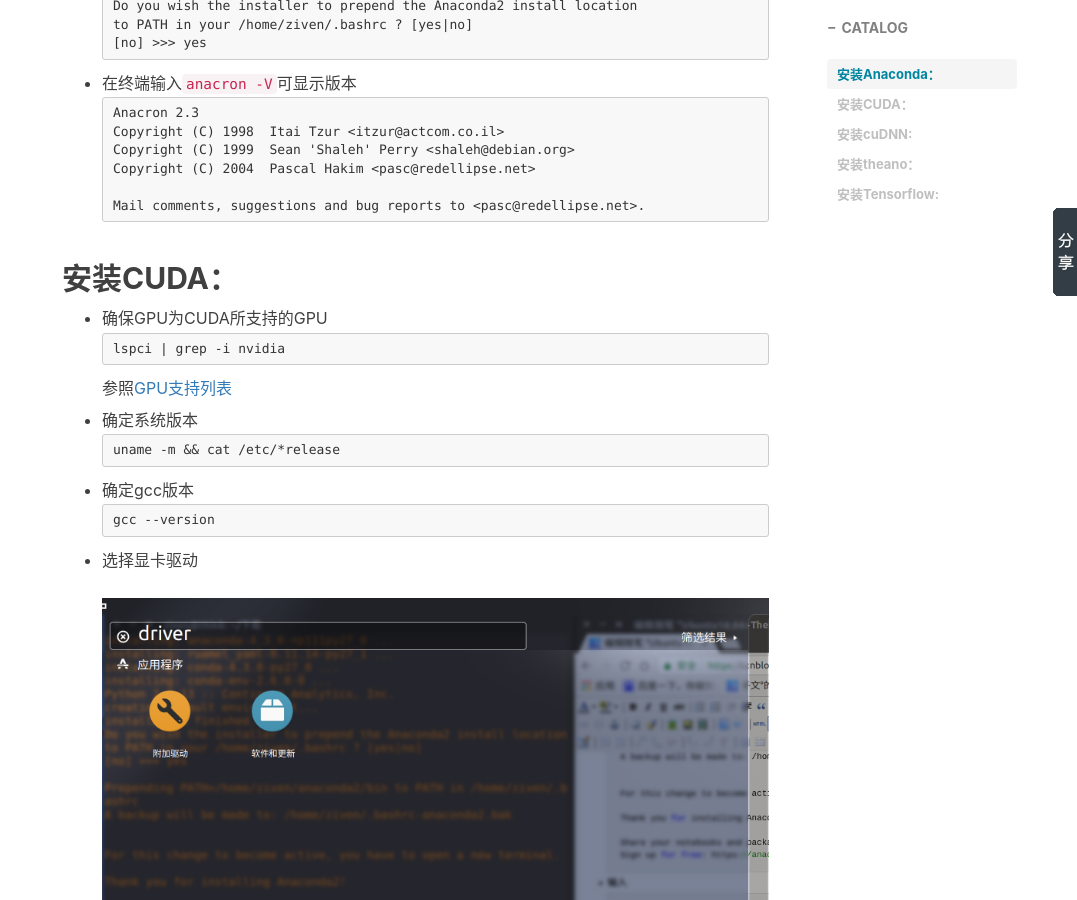
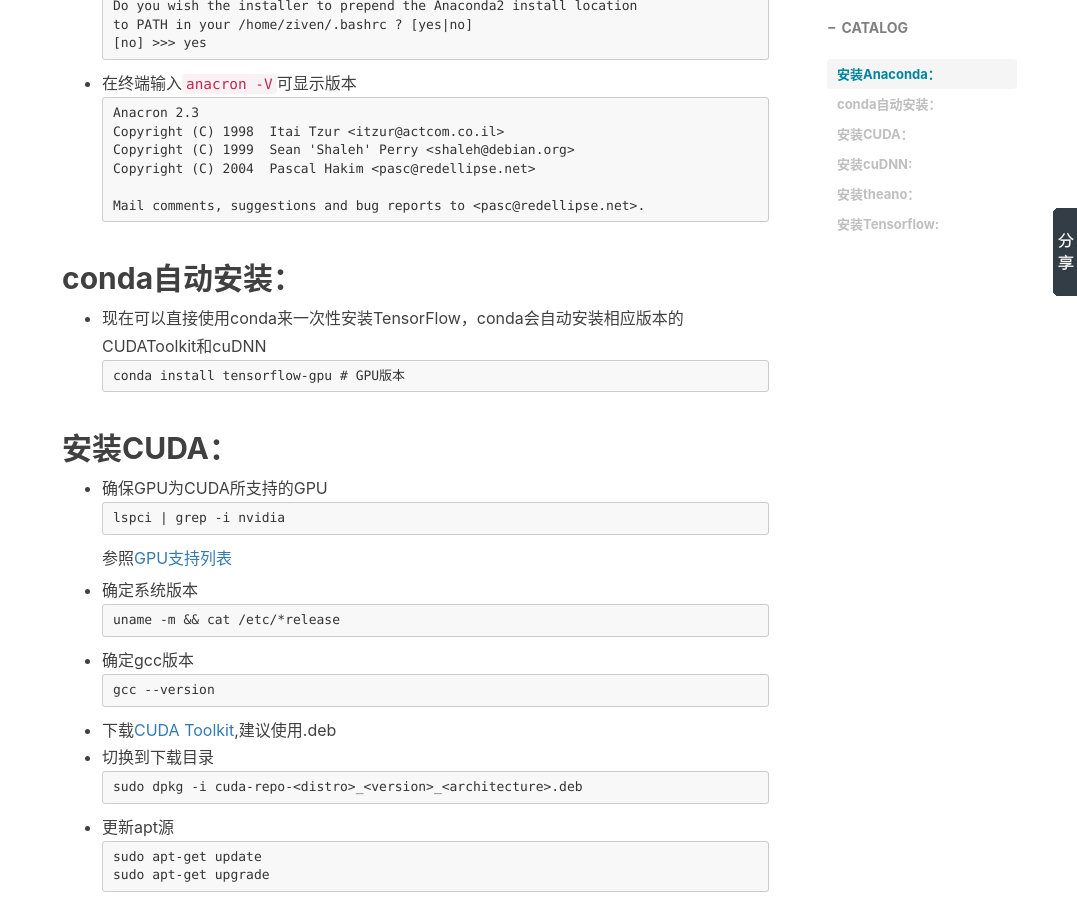
Before and after one commit to zivenyang/zivenyang.github.io, a Jekyll site: the page built from _posts/2017-03-27-ubuntu-theano-tf.markdown, in a window 1280 px wide and 900 px high, scrolled down 2334 px. Shown: the whole window, without its empty margins (203-1280 px from the left). Built offline with Jekyll 4.4.1, drawn with Linux system fonts in a browser that asks for light colours; nearby versions of some CDN libraries; comment, search, counter and statistics services are not loaded.

Commit message:
Update 2017-03-27-ubuntu-theano-tf.markdown

````diff
--- a/_posts/2017-03-27-ubuntu-theano-tf.markdown
+++ b/_posts/2017-03-27-ubuntu-theano-tf.markdown
@@ -115,6 +115,12 @@
   Mail comments, suggestions and bug reports to <pasc@redellipse.net>.
 ```
 
+## conda自动安装：
+- 现在可以直接使用conda来一次性安装TensorFlow，conda会自动安装相应版本的CUDAToolkit和cuDNN
+```
+conda install tensorflow-gpu # GPU版本
+```
+
 ## 安装CUDA：
 - 确保GPU为CUDA所支持的GPU
 ```
@@ -129,11 +135,6 @@
 ```
   gcc --version
 ```
-- 选择显卡驱动
-![](/img/in-post/theano-tf/drive1.png)
-
-![](/img/in-post/theano-tf/drive2.png)
-
 - 下载[CUDA Toolkit](https://developer.nvidia.com/cuda-downloads),建议使用.deb
 - 切换到下载目录
 ```
````
